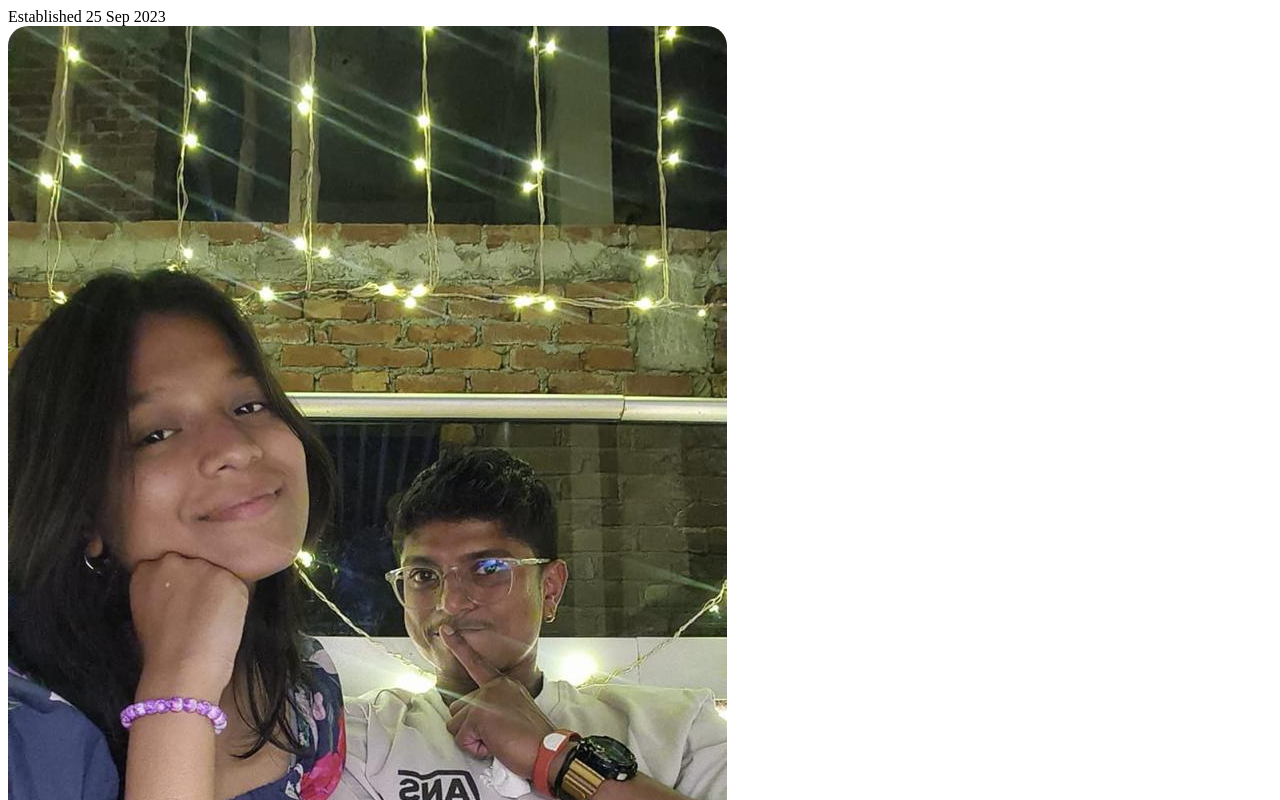
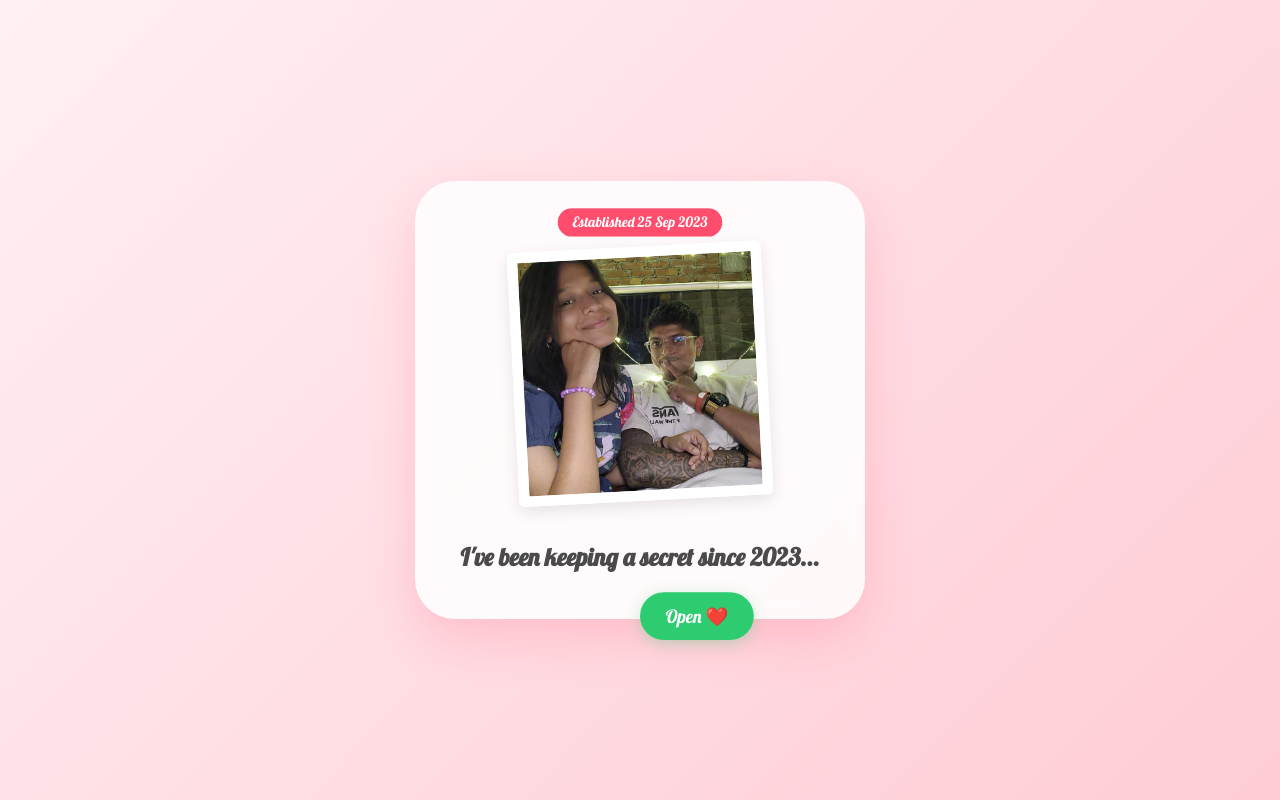
Before and after one commit to akas33/Valentineanant, a React (Create React App) app: page / in a window 1280 px wide. Shown: the top 800 px of the page. Built offline with nearby package versions, Linux system fonts and the light colour scheme.

Commit message:
Update App.css

```diff
--- a/src/App.css
+++ b/src/App.css
@@ -1,94 +1,149 @@
-/* Main Container */
-.valentine-container {
+/* 1. IMPORT FONT */
+@import url('https://fonts.googleapis.com/css2?family=Lobster&display=swap');
+
+/* 2. BASE RESET */
+body {
+  margin: 0;
+  background: linear-gradient(135deg, #fff0f3 0%, #ffccd5 100%);
+  overflow: hidden;
+  width: 100vw;
+  height: 100vh;
+}
+
+* {
+  font-family: "Lobster", cursive;
+  text-align: center;
+  box-sizing: border-box;
+}
+
+.App {
+  min-height: 100vh;
   display: flex;
-  flex-direction: column;
   align-items: center;
   justify-content: center;
-  height: 100vh;
-  width: 100%;
-  background-color: #fff0f3; /* Soft Pink */
-  font-family: 'Segoe UI', Tahoma, Geneva, Verdana, sans-serif;
-  overflow: hidden;
-  margin: 0;
-  padding: 0;
+  padding: 15px;
 }
 
-/* The GIFs */
-img {
-  max-width: 80%;
-  height: auto;
+/* 3. THE CARD CONTAINER (Glass Look) */
+.App-body {
+  background: rgba(255, 255, 255, 0.85);
+  backdrop-filter: blur(10px);
+  -webkit-backdrop-filter: blur(10px);
+  padding: 30px 20px;
+  border-radius: 40px;
+  box-shadow: 0 20px 50px rgba(255, 77, 109, 0.2);
+  width: 100%;
+  max-width: 450px;
+  z-index: 1;
+}
+
+/* 4. VISUALS */
+.App-photo {
+  width: 100%;
+  max-width: 250px;
+  height: 250px;
+  object-fit: cover;
+  border: 10px solid white;
+  border-radius: 5px;
+  transform: rotate(-3deg);
+  margin-bottom: 20px;
+  box-shadow: 0 5px 15px rgba(0,0,0,0.1);
+}
+
+.App-gif {
+  width: 100%;
+  max-width: 180px;
   border-radius: 20px;
+  margin-bottom: 15px;
+}
+
+.App-text {
+  color: #4a4a4a;
+  font-size: 24px;
   margin-bottom: 20px;
 }
 
-/* Main Heading */
-.text-container {
-  font-size: 2.5rem;
-  color: #ff4d6d;
-  font-weight: 800;
-  margin: 10px 20px;
-  text-shadow: 2px 2px 4px rgba(0,0,0,0.1);
+.bebe-tag {
+  background: #ff4d6d;
+  color: white;
+  padding: 5px 15px;
+  border-radius: 20px;
+  font-size: 14px;
+  margin-bottom: 10px;
+  display: inline-block;
 }
 
-/* New: The Date Tag */
-.established-tag {
-  font-size: 1.1rem;
-  color: #590d22;
-  font-weight: 600;
-  margin-bottom: 30px;
-  letter-spacing: 1px;
-  opacity: 0.8;
+/* 5. BUTTON GROUP & LAYOUT LOCK */
+.button-group {
+  display: flex;
+  align-items: center;
+  justify-content: center;
+  gap: 30px;
+  min-height: 280px;
+  position: relative;
+  width: 100%;
 }
 
-/* Button Group Wrapper */
-.button-container {
+.yes-container {
+  width: 120px;
+  height: 120px;
   display: flex;
-  flex-wrap: wrap;
+  align-items: center;
   justify-content: center;
-  align-items: center;
-  gap: 15px;
+  position: relative;
 }
 
-/* Yes Button Styling */
-.yes-button {
-  background-color: #ff4d6d;
-  color: white;
+.App-button {
+  padding: 12px 25px;
+  font-size: 18px;
+  cursor: pointer;
+  border-radius: 50px;
   border: none;
-  padding: 12px 24px;
-  border-radius: 50px;
-  font-weight: bold;
-  cursor: pointer;
-  box-shadow: 0 4px 15px rgba(255, 77, 109, 0.4);
-  transition: transform 0.2s ease;
+  transition: all 0.3s cubic-bezier(0.175, 0.885, 0.32, 1.275);
 }
 
-/* No Button Styling */
-.no-button {
-  background-color: #800f2f;
+.btn-yes {
+  background: #2ecc71;
   color: white;
-  border: none;
-  padding: 12px 24px;
-  border-radius: 50px;
-  font-weight: bold;
-  cursor: pointer;
-  transition: all 0.2s ease;
+  z-index: 5;
+  position: absolute;
+  box-shadow: 0 4px 15px rgba(46, 204, 113, 0.3);
 }
 
-/* Success Message */
-.success-msg {
-  font-size: 3rem;
+.btn-no {
+  background: #ff4d6d;
+  color: white;
+  z-index: 999 !important;
+  white-space: nowrap;
+  position: relative;
+  box-shadow: 0 4px 15px rgba(255, 77, 109, 0.3);
+}
+
+/* 6. SUCCESS PAGE STYLES */
+.days-counter {
+  background: white;
+  padding: 15px;
+  border-radius: 20px;
+  margin: 15px 0;
+  border: 2px dashed #ff4d6d;
+}
+
+.days-count-number {
+  font-size: 38px;
   color: #ff4d6d;
-  animation: pulse 1.5s infinite;
+  display: block;
+}
+
+.pulse {
+  animation: pulse 2s infinite ease-in-out;
 }
 
 @keyframes pulse {
-  0% { transform: scale(1); }
-  50% { transform: scale(1.1); }
-  100% { transform: scale(1); }
+  0%, 100% { transform: scale(1); }
+  50% { transform: scale(1.03); }
 }
 
-/* Mobile Responsive Adjustments */
-@media (max-width: 480px) {
-  .text-container { font-size: 1.8rem; }
-  .established-tag { font-size: 0.9rem; }
+@media (max-width: 450px) {
+  .App-text { font-size: 20px; }
+  .button-group { min-height: 220px; }
 }
```
